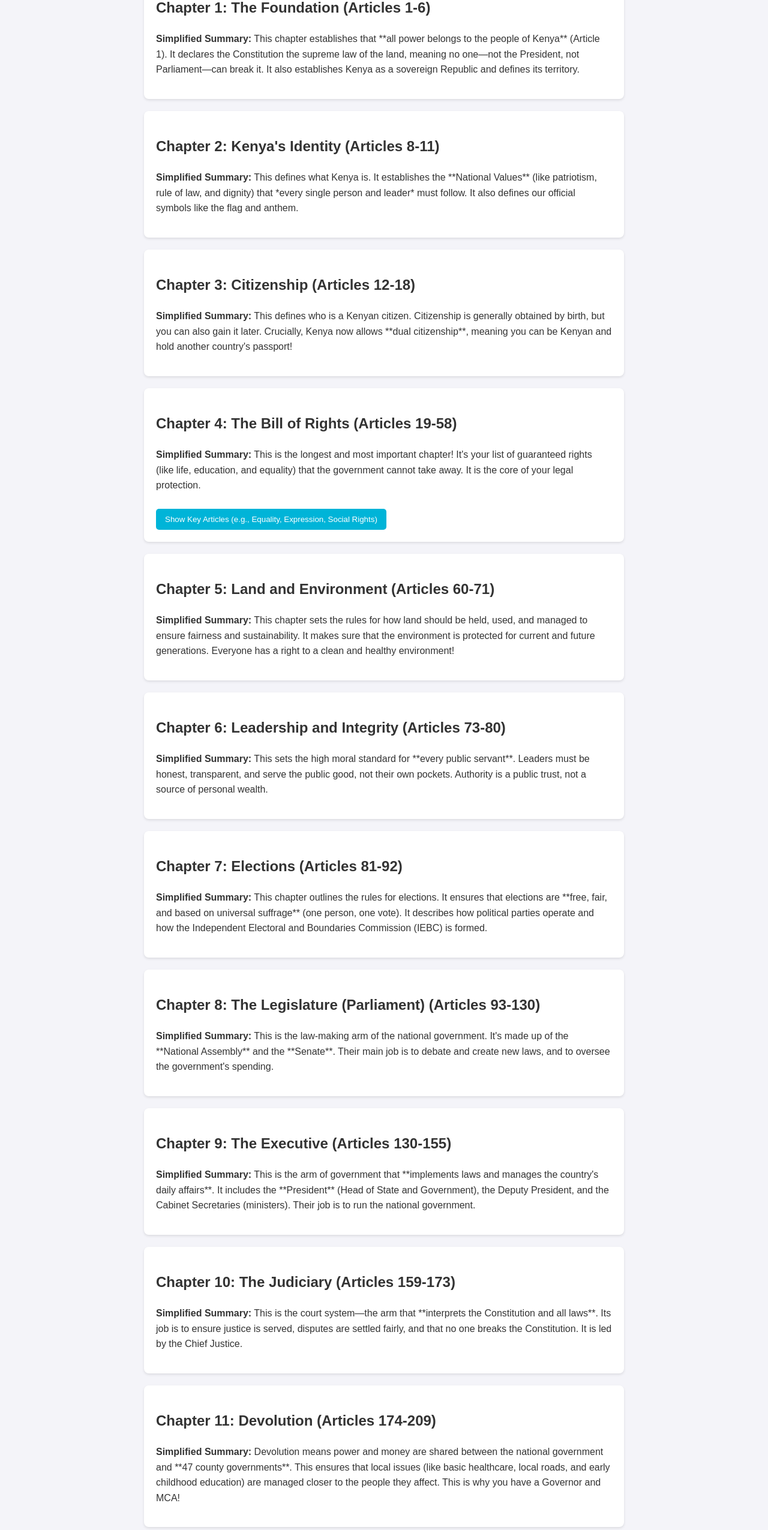
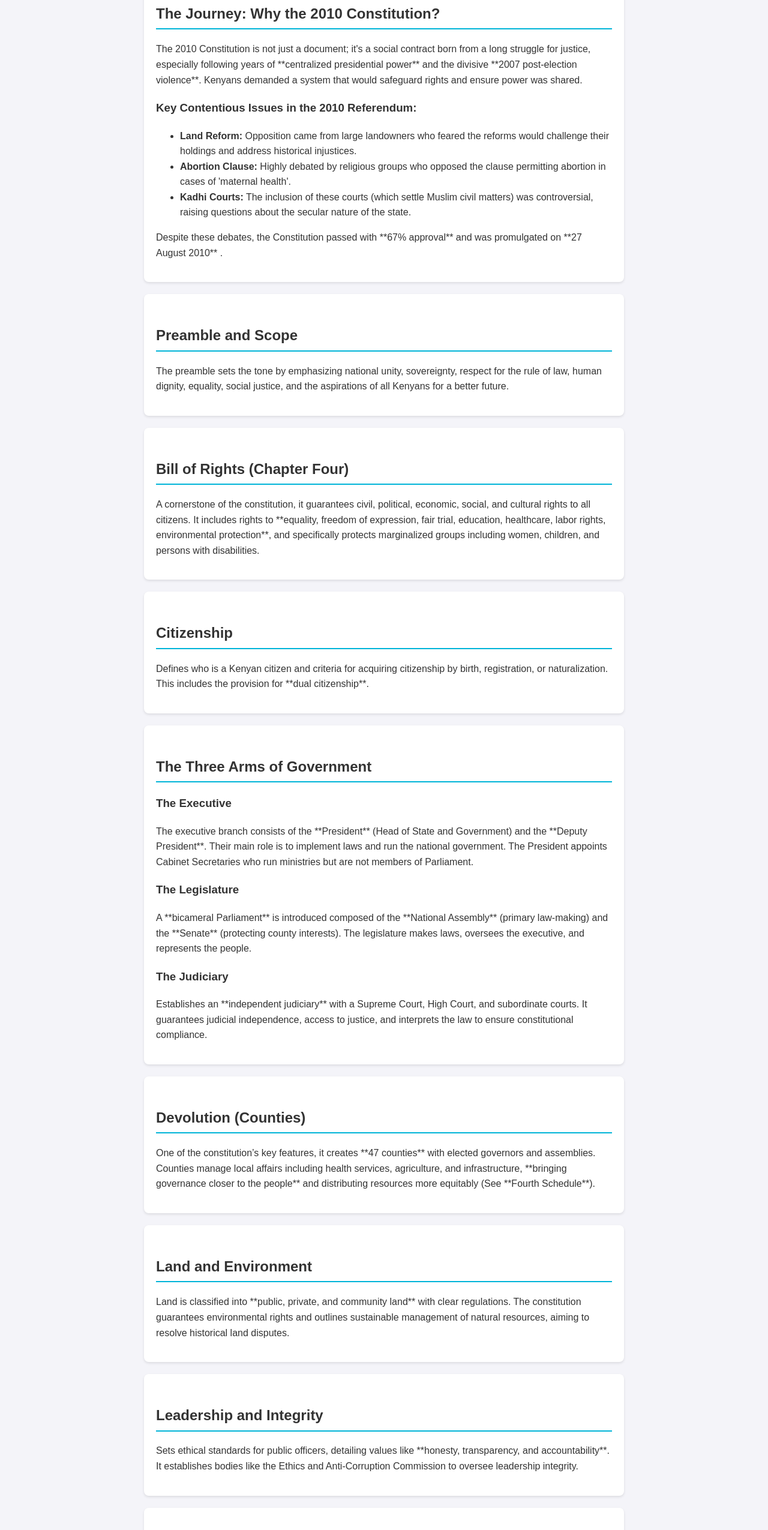
Before and after one commit to LussKyD/We-The-People, a plain HTML site: page index.html in a window 1280 px wide. Shown: the part 250-2800 px from the top of the page at 60% size. Drawn offline with Linux system fonts and the light colour scheme.

Commit message:
Update index.html

```diff
--- a/index.html
+++ b/index.html
@@ -3,9 +3,17 @@
 <head>
     <meta charset="UTF-8">
     <meta name="viewport" content="width=device-width, initial-scale=1.0">
-    <title>Kenya Constitution Simplified</title>
+    <title>Kenya Constitution Simplified: Full Brief</title>
     <link rel="stylesheet" href="/We-The-People/css/style.css">
     <script src="/We-The-People/js/script.js" defer></script>
+    <style>
+        /* Optional: CSS adjustment for the continuous brief style */
+        main h2 {
+            border-bottom: 2px solid #00b4d8;
+            padding-bottom: 5px;
+            margin-top: 30px;
+        }
+    </style>
 </head>
 <body>
     <header>
@@ -13,131 +21,97 @@
     </header>
 
     <nav class="navbar">
-        <a href="#ch1">Power</a>
-        <a href="#ch4">Rights</a>
-        <a href="#ch7">Vote</a>
-        <a href="#ch9">Executive</a>
-        <a href="#ch10">Courts</a>
-        <a href="#ch11">Counties</a>
-        <a href="#chSchedules">Schedules</a>
+        <a href="#history">History</a>
+        <a href="#rights">Bill of Rights</a>
+        <a href="#devolution">Devolution</a>
+        <a href="#governance">Governance</a>
         <a href="#chatbot-area">Ask Bot</a>
     </nav>
 
     <main>
 
-        <section id="ch1">
-            <h2>Chapter 1: The Foundation (Articles 1-6)</h2>
-            <p><strong>Simplified Summary:</strong> This chapter establishes that **all power belongs to the people of Kenya** (Article 1). It declares the Constitution the supreme law of the land, meaning no one—not the President, not Parliament—can break it. It also establishes Kenya as a sovereign Republic and defines its territory.</p>
+        <section id="history">
+            <h2>The Journey: Why the 2010 Constitution?</h2>
+            <p>The 2010 Constitution is not just a document; it's a social contract born from a long struggle for justice, especially following years of **centralized presidential power** and the divisive **2007 post-election violence**. Kenyans demanded a system that would safeguard rights and ensure power was shared.</p>
+
+            <h3>Key Contentious Issues in the 2010 Referendum:</h3>
+            <ul>
+                <li><strong>Land Reform:</strong> Opposition came from large landowners who feared the reforms would challenge their holdings and address historical injustices.</li>
+                <li><strong>Abortion Clause:</strong> Highly debated by religious groups who opposed the clause permitting abortion in cases of 'maternal health'.</li>
+                <li><strong>Kadhi Courts:</strong> The inclusion of these courts (which settle Muslim civil matters) was controversial, raising questions about the secular nature of the state.</li>
+            </ul>
+            <p>Despite these debates, the Constitution passed with **67% approval** and was promulgated on **27 August 2010** .</p>
         </section>
 
-        <section id="ch2">
-            <h2>Chapter 2: Kenya's Identity (Articles 8-11)</h2>
-            <p><strong>Simplified Summary:</strong> This defines what Kenya is. It establishes the **National Values** (like patriotism, rule of law, and dignity) that *every single person and leader* must follow. It also defines our official symbols like the flag and anthem.</p>
+        <section id="intro">
+            <h2>Preamble and Scope</h2>
+            <p>The preamble sets the tone by emphasizing national unity, sovereignty, respect for the rule of law, human dignity, equality, social justice, and the aspirations of all Kenyans for a better future.</p>
         </section>
 
-        <section id="ch3">
-            <h2>Chapter 3: Citizenship (Articles 12-18)</h2>
-            <p><strong>Simplified Summary:</strong> This defines who is a Kenyan citizen. Citizenship is generally obtained by birth, but you can also gain it later. Crucially, Kenya now allows **dual citizenship**, meaning you can be Kenyan and hold another country's passport!</p>
+        <section id="rights">
+            <h2>Bill of Rights (Chapter Four)</h2>
+            <p>A cornerstone of the constitution, it guarantees civil, political, economic, social, and cultural rights to all citizens. It includes rights to **equality, freedom of expression, fair trial, education, healthcare, labor rights, environmental protection**, and specifically protects marginalized groups including women, children, and persons with disabilities.</p>
         </section>
 
-        <section id="ch4">
-            <h2>Chapter 4: The Bill of Rights (Articles 19-58)</h2>
-            <p><strong>Simplified Summary:</strong> This is the longest and most important chapter! It's your list of guaranteed rights (like life, education, and equality) that the government cannot take away. It is the core of your legal protection.</p>
-            <button onclick="toggleOriginalText('original4')">Show Key Articles (e.g., Equality, Expression, Social Rights)</button>
-            <div id="original4" style="display:none;">
-                <p><strong>Article 27 (Equality):</strong> Everyone is equal before the law, regardless of background.</p>
-                <p><strong>Article 33 (Expression):</strong> You have the right to say what you think, as long as it isn't hate speech or incitement.</p>
-                <p><strong>Article 43 (Social Rights):</strong> Guarantees the right to basic necessities like clean water, healthcare, and education.</p>
-            </div>
+        <section id="citizenship">
+            <h2>Citizenship</h2>
+            <p>Defines who is a Kenyan citizen and criteria for acquiring citizenship by birth, registration, or naturalization. This includes the provision for **dual citizenship**.</p>
         </section>
 
-        <section id="ch5">
-            <h2>Chapter 5: Land and Environment (Articles 60-71)</h2>
-            <p><strong>Simplified Summary:</strong> This chapter sets the rules for how land should be held, used, and managed to ensure fairness and sustainability. It makes sure that the environment is protected for current and future generations. Everyone has a right to a clean and healthy environment!</p>
+        <section id="governance">
+            <h2>The Three Arms of Government</h2>
+
+            <h3>The Executive</h3>
+            <p>The executive branch consists of the **President** (Head of State and Government) and the **Deputy President**. Their main role is to implement laws and run the national government. The President appoints Cabinet Secretaries who run ministries but are not members of Parliament.</p>
+
+            <h3>The Legislature</h3>
+            <p>A **bicameral Parliament** is introduced composed of the **National Assembly** (primary law-making) and the **Senate** (protecting county interests). The legislature makes laws, oversees the executive, and represents the people.</p>
+
+            <h3>The Judiciary</h3>
+            <p>Establishes an **independent judiciary** with a Supreme Court, High Court, and subordinate courts. It guarantees judicial independence, access to justice, and interprets the law to ensure constitutional compliance.</p>
         </section>
 
-        <section id="ch6">
-            <h2>Chapter 6: Leadership and Integrity (Articles 73-80)</h2>
-            <p><strong>Simplified Summary:</strong> This sets the high moral standard for **every public servant**. Leaders must be honest, transparent, and serve the public good, not their own pockets. Authority is a public trust, not a source of personal wealth.</p>
+        <section id="devolution">
+            <h2>Devolution (Counties)</h2>
+            <p>One of the constitution’s key features, it creates **47 counties** with elected governors and assemblies. Counties manage local affairs including health services, agriculture, and infrastructure, **bringing governance closer to the people** and distributing resources more equitably (See **Fourth Schedule**).</p>
         </section>
 
-        <section id="ch7">
-            <h2>Chapter 7: Elections (Articles 81-92)</h2>
-            <p><strong>Simplified Summary:</strong> This chapter outlines the rules for elections. It ensures that elections are **free, fair, and based on universal suffrage** (one person, one vote). It describes how political parties operate and how the Independent Electoral and Boundaries Commission (IEBC) is formed.</p>
+        <section id="land">
+            <h2>Land and Environment</h2>
+            <p>Land is classified into **public, private, and community land** with clear regulations. The constitution guarantees environmental rights and outlines sustainable management of natural resources, aiming to resolve historical land disputes.</p>
         </section>
 
-        <section id="ch8">
-            <h2>Chapter 8: The Legislature (Parliament) (Articles 93-130)</h2>
-            <p><strong>Simplified Summary:</strong> This is the law-making arm of the national government. It's made up of the **National Assembly** and the **Senate**. Their main job is to debate and create new laws, and to oversee the government's spending.</p>
+        <section id="integrity">
+            <h2>Leadership and Integrity</h2>
+            <p>Sets ethical standards for public officers, detailing values like **honesty, transparency, and accountability**. It establishes bodies like the Ethics and Anti-Corruption Commission to oversee leadership integrity.</p>
         </section>
 
-        <section id="ch9">
-            <h2>Chapter 9: The Executive (Articles 130-155)</h2>
-            <p><strong>Simplified Summary:</strong> This is the arm of government that **implements laws and manages the country's daily affairs**. It includes the **President** (Head of State and Government), the Deputy President, and the Cabinet Secretaries (ministers). Their job is to run the national government.</p>
+        <section id="finance">
+            <h2>Finance, Security, and Elections</h2>
+
+            <h3>Public Finance</h3>
+            <p>Defines principles for managing public funds transparently and responsibly. It establishes independent bodies for auditing and oversight.</p>
+
+            <h3>Elections and Political Parties</h3>
+            <p>Regulates **free and fair elections**, the conduct of political parties, and voter rights. It outlines the Independent Electoral and Boundaries Commission (IEBC)’s role.</p>
+
+            <h3>Security</h3>
+            <p>Details the roles of security agencies (KDF, Police), ensuring their accountability to the constitution and civilian authority.</p>
         </section>
 
-        <section id="ch10">
-            <h2>Chapter 10: The Judiciary (Articles 159-173)</h2>
-            <p><strong>Simplified Summary:</strong> This is the court system—the arm that **interprets the Constitution and all laws**. Its job is to ensure justice is served, disputes are settled fairly, and that no one breaks the Constitution. It is led by the Chief Justice.</p>
+        <section id="amendment">
+            <h2>Implementation and Amendment Procedures</h2>
+            <p>Sets processes for implementing the constitution, resolving conflicts, and amending provisions through parliamentary or popular initiatives ensuring flexibility and adaptability over time. The **Schedules** contain the technical rules, lists (47 counties), and oaths needed for the constitution to operate.</p>
         </section>
 
-        <section id="ch11">
-            <h2>Chapter 11: Devolution (Articles 174-209)</h2>
-            <p><strong>Simplified Summary:</strong> Devolution means power and money are shared between the national government and **47 county governments**. This ensures that local issues (like basic healthcare, local roads, and early childhood education) are managed closer to the people they affect. This is why you have a Governor and MCA!</p>
-        </section>
-
-        <section id="ch12">
-            <h2>Chapter 12: Public Finance (Articles 201-229)</h2>
-            <p><strong>Simplified Summary:</strong> This sets the rules for how government money is collected (taxes), managed, and spent at both the national and county levels. It demands **transparency and accountability** so that citizens know how their taxes are being used.</p>
-        </section>
-
-        <section id="ch13">
-            <h2>Chapter 13: The Public Service (Articles 230-236)</h2>
-            <p><strong>Simplified Summary:</strong> This outlines the principles and values that guide public servants (those who work in government offices, like teachers, doctors, and civil servants). It establishes the Public Service Commission (PSC) and demands efficiency and professionalism.</p>
-        </section>
-
-        <section id="ch14">
-            <h2>Chapter 14: National Security (Articles 238-247)</h2>
-            <p><strong>Simplified Summary:</strong> This defines the structure and principles of the security sector, which includes the **Kenya Defence Forces (KDF)**, the **National Intelligence Service (NIS)**, and the **National Police Service (NPS)**. It ensures that the security forces serve and protect the people, not oppress them, and that they respect human rights.</p>
-        </section>
-
-        <section id="ch15">
-            <h2>Chapter 15: Commissions and Independent Offices (Articles 248-254)</h2>
-            <p><strong>Simplified Summary:</strong> This establishes independent bodies that are free from government control, such as the **Ethics and Anti-Corruption Commission (EACC)**, the **Kenya National Commission on Human Rights (KNCHR)**, and the **IEBC**. Their job is to protect the Constitution and hold other state organs accountable.</p>
-        </section>
-
-        <section id="ch16">
-            <h2>Chapter 16: Amending the Constitution (Articles 255-257)</h2>
-            <p><strong>Simplified Summary:</strong> This sets out the strict rules for **changing** the Constitution. Because it is the supreme law, it is deliberately difficult to change, requiring either a large vote by Parliament or a national referendum (a public vote) to ensure changes have broad support from the people.</p>
-        </section>
-
-        <section id="ch17">
-            <h2>Chapter 17: General Provisions (Articles 258-262)</h2>
-            <p><strong>Simplified Summary:</strong> These are miscellaneous rules and legal interpretations that apply across the entire Constitution, such as how to enforce the Constitution and how different offices and laws relate to each other.</p>
-        </section>
-
-        <section id="ch18">
-            <h2>Chapter 18: Transition (Articles 263-264)</h2>
-            <p><strong>Simplified Summary:</strong> This chapter guided Kenya on the smooth change from the old Constitution to the new one in 2010. It ensured that government officials and laws remained valid until new ones could be put in place, preventing chaos during the transition.</p>
-        </section>
-
-        <section id="chSchedules">
-            <h2>The Schedules: The Technical Details</h2>
-            <p><strong>Simplified Summary:</strong> The Schedules are the **appendices** of the Constitution. They contain technical lists and procedural rules that back up the main articles. They are essential for the Constitution to be implemented correctly.</p>
-            <ul>
-                <li><strong>First Schedule (County List):</strong> Simply lists the names of the **47 Counties** of Kenya.</li>
-                <li><strong>Second Schedule (National Symbols):</strong> Defines the precise details of the **National Flag** and the **National Coat of Arms**.</li>
-                <li><strong>Third Schedule (Oaths):</strong> Provides the exact wording for the **Oaths or Affirmations of Office** taken by high officials, like the President and Chief Justice.</li>
-                <li><strong>Fourth Schedule (Devolution List):</strong> This is crucial. It lists which functions belong to the **National Government** (e.g., Defence) and which belong to the **County Governments** (e.g., Local Health Services).</li>
-                <li><strong>Fifth Schedule (Legislation):</strong> Listed the laws that Parliament had to pass within a certain time frame after 2010 to make the new Constitution fully operational.</li>
-                <li><strong>Sixth Schedule (Savings and Transition):</strong> Contained the temporary rules for how all the existing laws and institutions were handled immediately after the Constitution was passed in 2010.</li>
-            </ul>
+        <section id="conclusion">
+            <p>This constitution is a **transformative framework** that emphasizes inclusivity, the rule of law, and human rights, shaping Kenya’s democracy and development for future generations.</p>
         </section>
 
         <section id="chatbot-area">
             <h2>Ask the Constitution Bot!</h2>
             <div id="chat-display"></div>
-            <input type="text" id="chat-input" placeholder="Ask a question, like 'What is the Fourth Schedule?'">
+            <input type="text" id="chat-input" placeholder="Ask a question, like 'What was the main issue with Land Reform?'">
             <button onclick="sendMessage()">Send</button>
         </section>
     </main>
```
